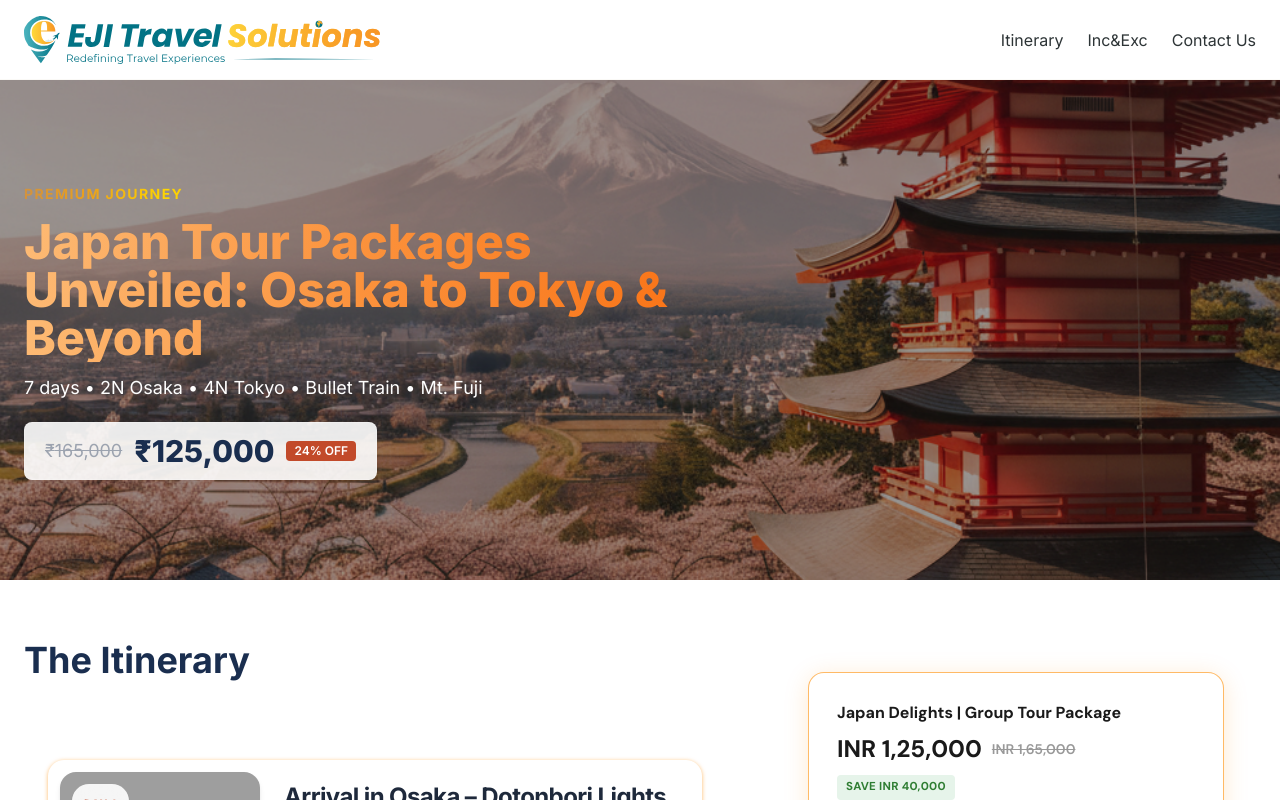
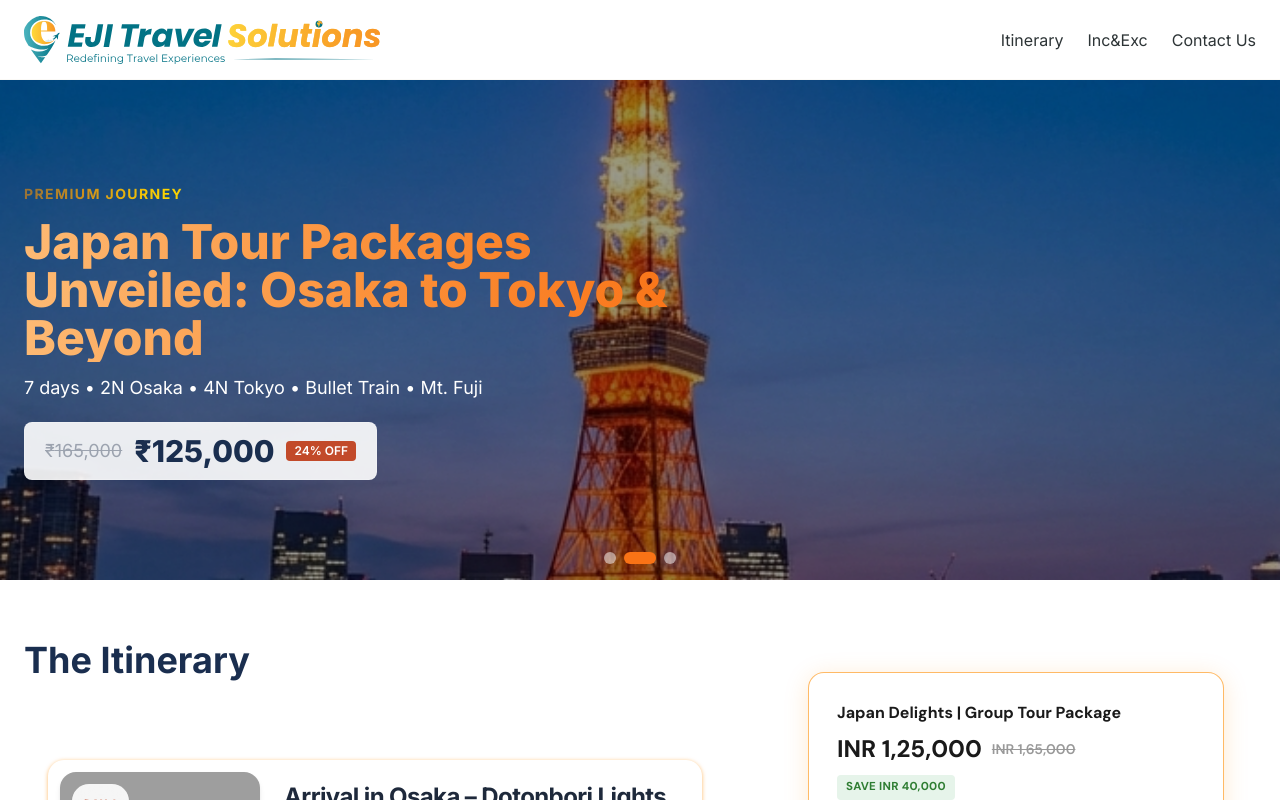
Before and after one commit to InquisitiveHarshit/eji_travel, a React (Vite) app in the folder client-react/: page / in a window 1280 px wide. Shown: the top 800 px of the page. Built offline with nearby package versions, Linux system fonts and the light colour scheme; grey boxes are pictures that could not be loaded.

Commit message:
multi image slider in hero section

```diff
--- a/client-react/src/components/sections/Hero.jsx
+++ b/client-react/src/components/sections/Hero.jsx
@@ -1,14 +1,24 @@
+import { useState, useEffect } from 'react';
+
+const carouselImages = [
+  '/heroImage.png',
+  '/tower.png',
+  '/shibuya.png',
+];
+
 function Hero({ tour }) {
+  const [currentSlide, setCurrentSlide] = useState(0);
+
+  useEffect(() => {
+    const interval = setInterval(() => {
+      setCurrentSlide((prev) => (prev + 1) % carouselImages.length);
+    }, 5000);
+
+    return () => clearInterval(interval);
+  }, []);
+
   return (
-    <section
-      className="relative py-10 sm:py-12 md:py-15 lg:py-20 min-h-[500px] flex items-center"
-      style={{
-        backgroundImage: "url('/heroImage.png')",
-        backgroundSize: "cover",
-        backgroundPosition: "center",
-        backgroundRepeat: "no-repeat",
-      }}
-    >
+    <section className="relative py-10 sm:py-12 md:py-15 lg:py-20 min-h-[500px] flex items-center overflow-hidden">
       <style>{`
         @keyframes shimmer {
           0% {
@@ -33,9 +43,52 @@ function Hero({ tour }) {
           -webkit-text-fill-color: transparent;
           animation: shimmer 3s ease-in-out infinite;
         }
+        .carousel-slide {
+          opacity: 0;
+          transition: opacity 1s ease-in-out;
+        }
+        .carousel-slide.active {
+          opacity: 1;
+        }
       `}</style>
+
+      {/* Carousel Background */}
+      <div className="absolute inset-0 -z-20 bg-gray-900">
+        {carouselImages.map((img, index) => (
+          <div
+            key={img}
+            className={`absolute inset-0 carousel-slide ${
+              index === currentSlide ? 'active' : ''
+            }`}
+            style={{
+              backgroundImage: `url('${img}')`,
+              backgroundSize: 'cover',
+              backgroundPosition: 'center',
+              backgroundRepeat: 'no-repeat',
+            }}
+          />
+        ))}
+      </div>
+
       <div className="absolute inset-0 bg-black/40"></div>
-      <div className="relative max-w-screen-xl mx-auto px-4 sm:px-6 w-full">
+
+      {/* Carousel Indicators */}
+      <div className="absolute bottom-4 left-1/2 transform -translate-x-1/2 flex gap-2 z-10">
+        {carouselImages.map((_, index) => (
+          <button
+            key={index}
+            onClick={() => setCurrentSlide(index)}
+            className={`w-3 h-3 rounded-full transition-all duration-300 ${
+              index === currentSlide
+                ? 'bg-orange-500 w-8'
+                : 'bg-white/50 hover:bg-white/80'
+            }`}
+            aria-label={`Go to slide ${index + 1}`}
+          />
+        ))}
+      </div>
+
+      <div className="relative max-w-screen-xl mx-auto px-4 sm:px-6 w-full z-10">
         <div className="max-w-2xl">
           <span className="font-bold tracking-widest text-xs sm:text-sm shimmer-text">PREMIUM JOURNEY</span>
           <h1 className="text-3xl sm:text-4xl md:text-5xl font-extrabold leading-tight mt-1 sm:mt-2 md:mt-3 mb-1 sm:mb-2 md:mb-3 bg-gradient-to-r from-orange-300 via-orange-400 to-orange-500 bg-clip-text text-transparent">
--- /dev/null
+++ b/client-react/src/components/sections/TrustSection.jsx
@@ -0,0 +1,131 @@
+import React, { useEffect, useState } from 'react';
+import { motion } from 'framer-motion';
+import { Users, Star, Heart, PhoneCall } from 'lucide-react';
+
+// Counter component for the "Calculation" effect
+const Counter = ({ value, duration = 2, suffix = "" }) => {
+  const [count, setCount] = useState(0);
+  const ref = React.useRef(null);
+  const [inView, setInView] = useState(false);
+
+  useEffect(() => {
+    const observer = new IntersectionObserver(
+      ([entry]) => {
+        if (entry.isIntersecting) {
+          setInView(true);
+        }
+      },
+      { threshold: 0.5 }
+    );
+
+    if (ref.current) {
+      observer.observe(ref.current);
+    }
+
+    return () => {
+      if (ref.current) {
+        observer.unobserve(ref.current);
+      }
+    };
+  }, []);
+
+  useEffect(() => {
+    if (inView) {
+      let start = 0;
+      const end = parseFloat(value);
+      if (start === end) return;
+
+      let totalMiliseconds = duration * 1000;
+      let incrementTime = totalMiliseconds / end;
+
+      let timer = setInterval(() => {
+        start += 1;
+        setCount(start);
+        if (start === Math.floor(end)) clearInterval(timer);
+      }, incrementTime);
+
+      return () => clearInterval(timer);
+    }
+  }, [inView, value, duration]);
+
+  return <span ref={ref}>{count}{suffix}</span>;
+};
+
+const TrustSection = () => {
+  const features = [
+    {
+      icon: <Users className="w-8 h-8 text-orange-400" />,
+      title: "3 Million+",
+      subtitle: "Happy customers from 70+ countries all around.",
+      countValue: "3",
+      suffix: " Million+"
+    },
+    {
+      icon: <Star className="w-8 h-8 text-orange-400" />,
+      title: "4.8/5",
+      subtitle: "Rated across Trip Advisor and Google.",
+      countValue: "4.8",
+      suffix: "/5"
+    },
+    {
+      icon: <Heart className="w-8 h-8 text-orange-400" />,
+      title: "Curated with love",
+      subtitle: "Special curated Indian Itineraries for Indians.",
+      isText: true
+    },
+    {
+      icon: <PhoneCall className="w-8 h-8 text-orange-400" />,
+      title: "24/7 On-trip assistance",
+      subtitle: "We are always there to help you pre, post and on the trip.",
+      isText: true
+    }
+  ];
+
+  return (
+    <section className="py-16 bg-white">
+      <div className="max-w-6xl mx-auto px-4">
+        <div className="grid grid-cols-1 md:grid-cols-2 lg:grid-cols-4 gap-8">
+          {features.map((item, index) => (
+            <motion.div
+              key={index}
+              initial={{ opacity: 0, y: 20 }}
+              whileInView={{ opacity: 1, y: 0 }}
+              viewport={{ once: true }}
+              transition={{ delay: index * 0.2, duration: 0.5 }}
+              className="flex flex-col items-center text-center group"
+            >
+              {/* Animated Icon Container */}
+              <div className="relative mb-6">
+                <motion.div
+                  animate={{ scale: [1, 1.1, 1] }}
+                  transition={{ repeat: Infinity, duration: 3, ease: "easeInOut" }}
+                  className="w-20 h-20 bg-orange-50 rounded-full flex items-center justify-center relative z-10"
+                >
+                  {item.icon}
+                </motion.div>
+                {/* Background decorative blob */}
+                <div className="absolute top-0 -right-2 w-20 h-20 bg-orange-100 rounded-full mix-blend-multiply filter blur-xl opacity-70 group-hover:opacity-100 transition-opacity" />
+              </div>
+
+              {/* Title with "Calculation" effect */}
+              <h3 className="text-xl font-bold text-gray-800 mb-2">
+                {!item.isText ? (
+                  <Counter value={item.countValue} suffix={item.suffix} />
+                ) : (
+                  item.title
+                )}
+              </h3>
+
+              {/* Description */}
+              <p className="text-gray-500 leading-relaxed max-w-[220px]">
+                {item.subtitle}
+              </p>
+            </motion.div>
+          ))}
+        </div>
+      </div>
+    </section>
+  );
+};
+
+export default TrustSection;
--- a/client-react/src/pages/HomePage.jsx
+++ b/client-react/src/pages/HomePage.jsx
@@ -6,6 +6,7 @@ import FeaturesBar from '../components/sections/FeaturesBar';
 import ItineraryList from '../components/sections/ItineraryList';
 import InquiryForm from '../components/forms/InquiryForm';
 import InclusionsExclusions from '../components/sections/InclusionsExclusions';
+import TrustSection from '../components/sections/TrustSection';
 import PrivacyPolicyModal from '../components/modals/PrivacyPolicyModal';
 import FinalFormSection from '../components/forms/FinalFormSection';
 import Footer from '../components/layout/Footer';
@@ -63,6 +64,8 @@ function HomePage() {
             </section>
           </main>
         </section>
+
+        <TrustSection />
       </div>
 
       <PrivacyPolicyModal
```
Also changed, not shown: client-react/public/shibuya.png (added), client-react/public/tower.png (added).
